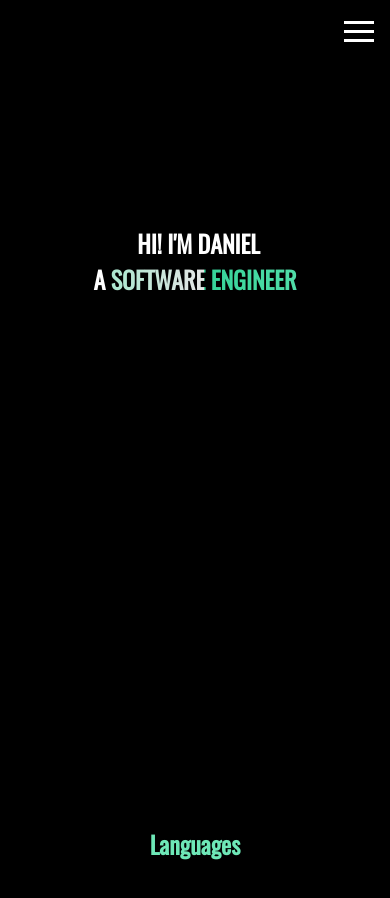
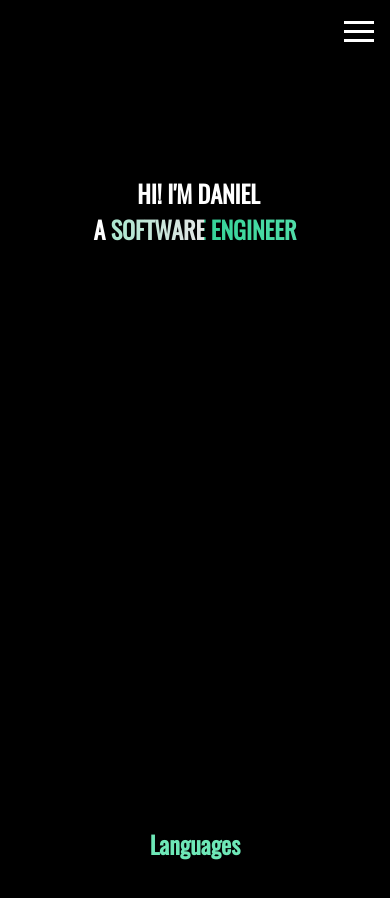
Before and after one commit to Dmachin7/Portfolio, a plain HTML site: page index.html in a window 390 px wide. Shown: the top 898 px of the page. Drawn offline with nearby package versions, Linux system fonts and the light colour scheme.

Commit message:
fixed some bugs

```diff
--- a/css/style.css
+++ b/css/style.css
@@ -81,15 +81,11 @@ body {
 
 
 /* MAIN SECTION STYLING */
-#top {
-    position: relative;
-    top: 50px;
-    left: 50%;
-    transform: translateX(-50%);
-}
+
 .section1 {
+    /* border: 1px solid red; */
     height: 50vh;
-    width: 60%;
+    width: 100%;
     display: flex;
     justify-content: center;
     align-items: center;
@@ -153,14 +149,6 @@ padding: 0;
         font-size: 10px;
     }
 
-    #top {
-        /* background-color: red; */
-       top: 50px;
-       left: 50%;
-       transform: translateX(-50%);
-        justify-content: center;
-        align-items: center;
-    }
     #top h1 {
         font-size: 2rem;
     }
--- a/index.html
+++ b/index.html
@@ -29,9 +29,9 @@
         </div>
     </nav>
     <section id="top" class="section1">
-        <div class="intro">
+
         <h1>        HI! I'M DANIEL <br /> A <span class="matrix" data-value="SOFTWARE ENGINEER" data-parent="WEB DEVELOPER    ">SOFTWARE ENGINEER</span></h1>
-        </div>
+
     </section>
     <main class="main">
         <section id="Languages" class="s1">
```
